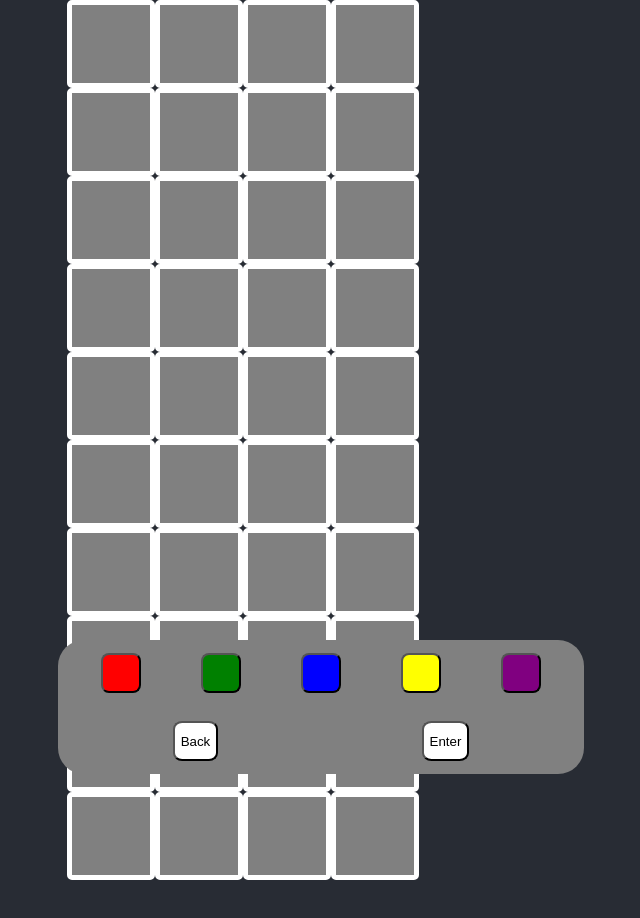
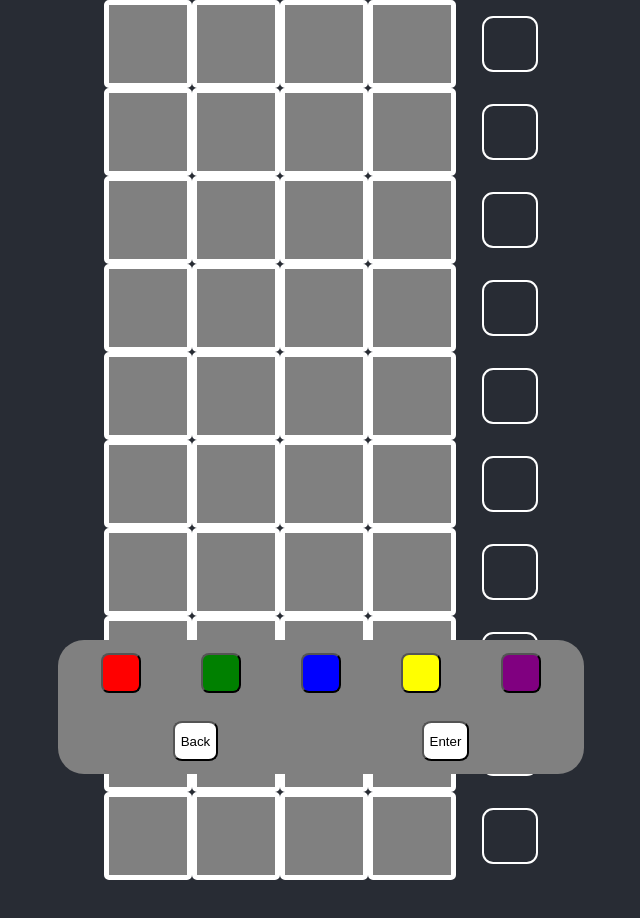
Before and after one commit to briggySmalls/mastermind, a React (Create React App) app: page / in a window 1280 px wide. Shown: the top 918 px of the page, without its empty margins (319-959 px from the left). Built offline with nearby package versions, Linux system fonts and the light colour scheme.

Commit message:
Add some styling to scoreboard

```diff
--- a/src/mastermind/Score.tsx
+++ b/src/mastermind/Score.tsx
@@ -9,8 +9,14 @@ const markerWidth = 1;
 
 const ScoreBoard = styled.div`
   margin-left: 1em;
-width: ${markerWidth * 5}em;
+  width: ${markerWidth * 2}em;
+  height: ${markerWidth * 2}em;
+  border: 0.1em solid white;
+  border-radius: 20%;
+  display: flex;
+  flex-wrap: wrap;
 `
+
 const Match = styled.div`
   display: inline-block;
   width: 1em;
```
Lines whose indentation alone changed are shown as unchanged.
